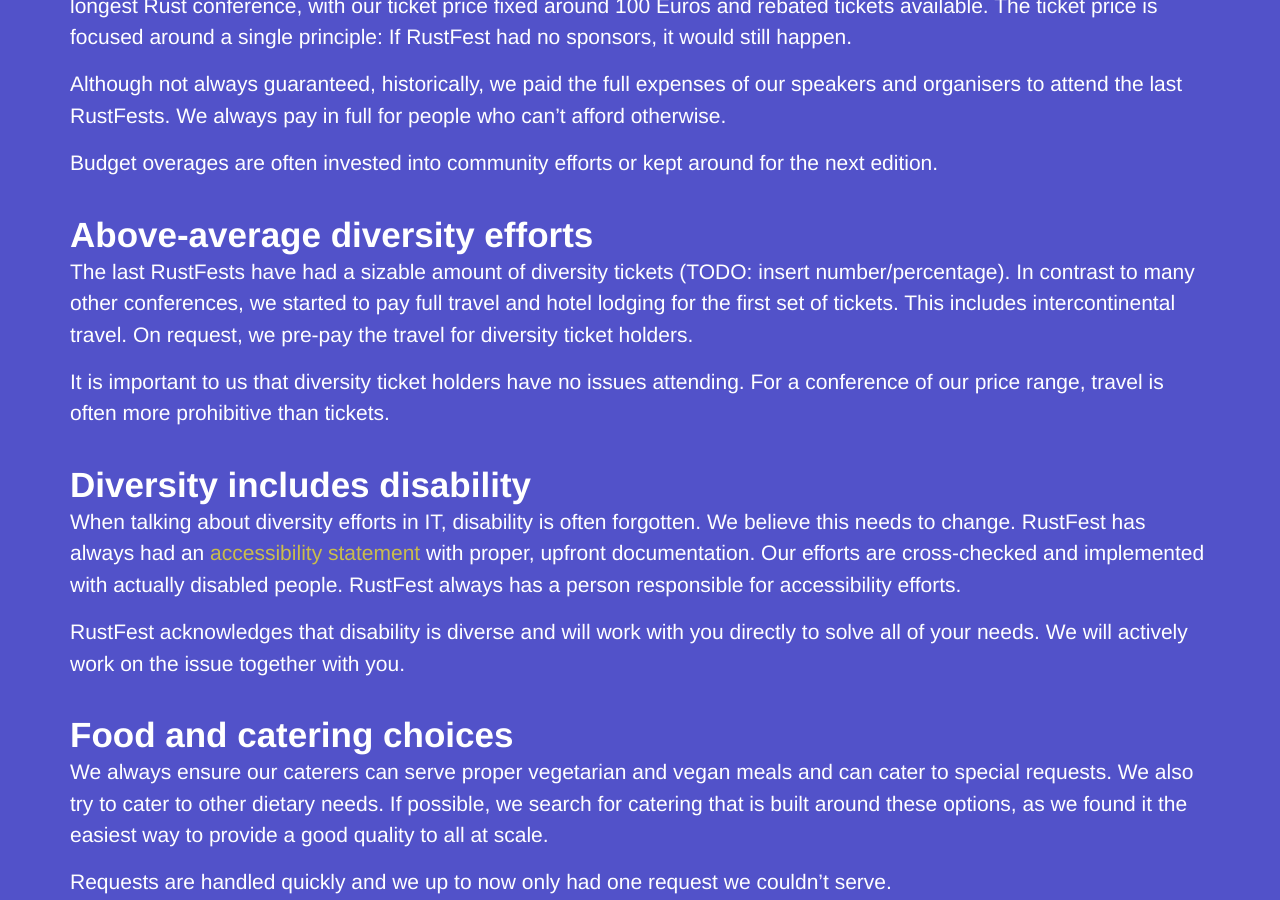
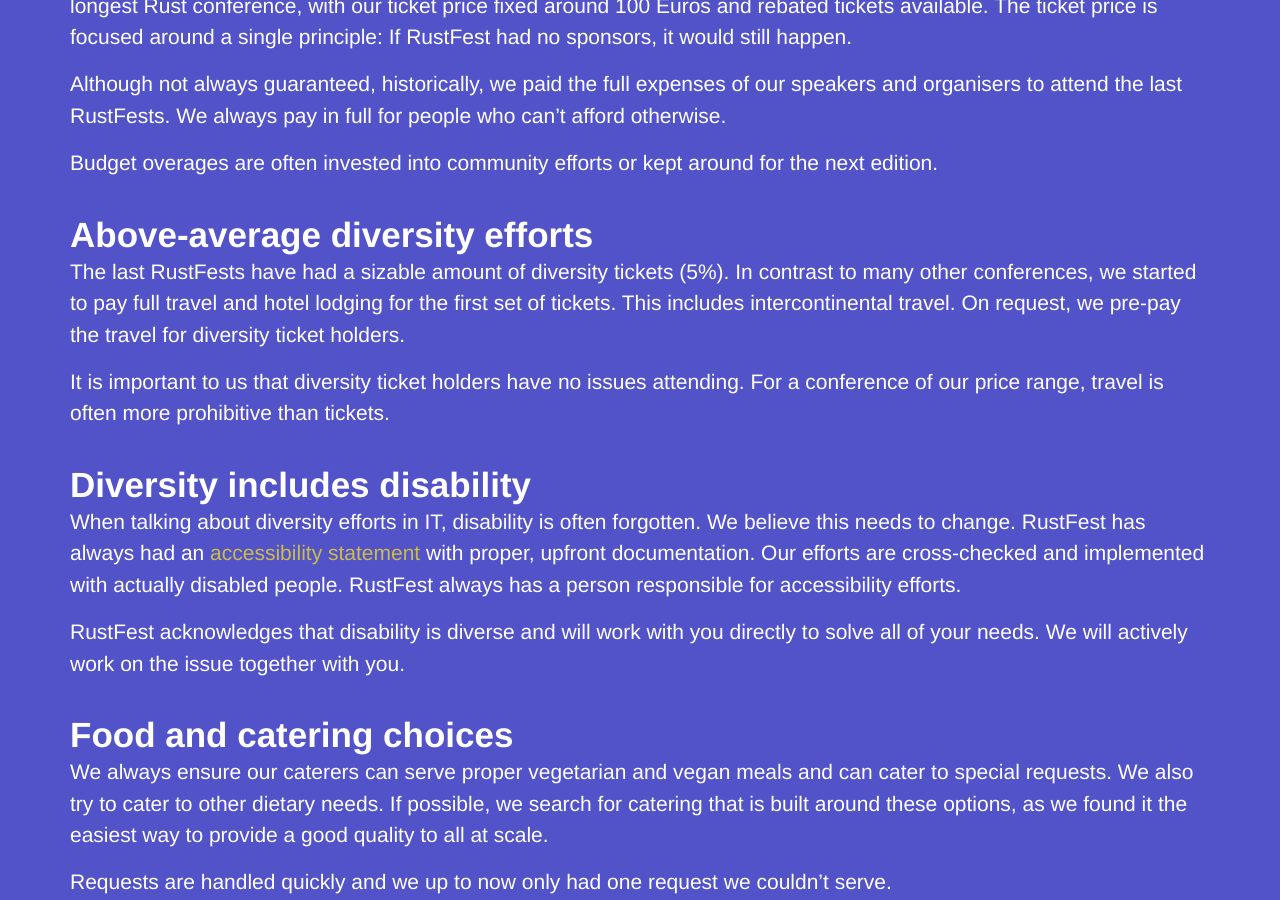
Before and after one commit to RustFestEU/rome.rustfest.eu, a Jekyll site: the page built from diversity.md, in a window 1280 px wide and 900 px high, scrolled down 407 px. Built offline with Jekyll 4.4.1, drawn with Linux system fonts in a browser that asks for light colours; nearby versions of some CDN libraries.

Commit message:
Fill in diversity ticket number

```diff
--- a/diversity.md
+++ b/diversity.md
@@ -16,7 +16,7 @@
 
 ## Above-average diversity efforts
 
-The last RustFests have had a sizable amount of diversity tickets (TODO: insert number/percentage). In contrast to many other conferences, we started to pay full travel and hotel lodging for the first set of tickets. This includes intercontinental travel. On request, we pre-pay the travel for diversity ticket holders.
+The last RustFests have had a sizable amount of diversity tickets (5%). In contrast to many other conferences, we started to pay full travel and hotel lodging for the first set of tickets. This includes intercontinental travel. On request, we pre-pay the travel for diversity ticket holders.
 
 It is important to us that diversity ticket holders have no issues attending. For a conference of our price range, travel is often more prohibitive than tickets.
 
```
